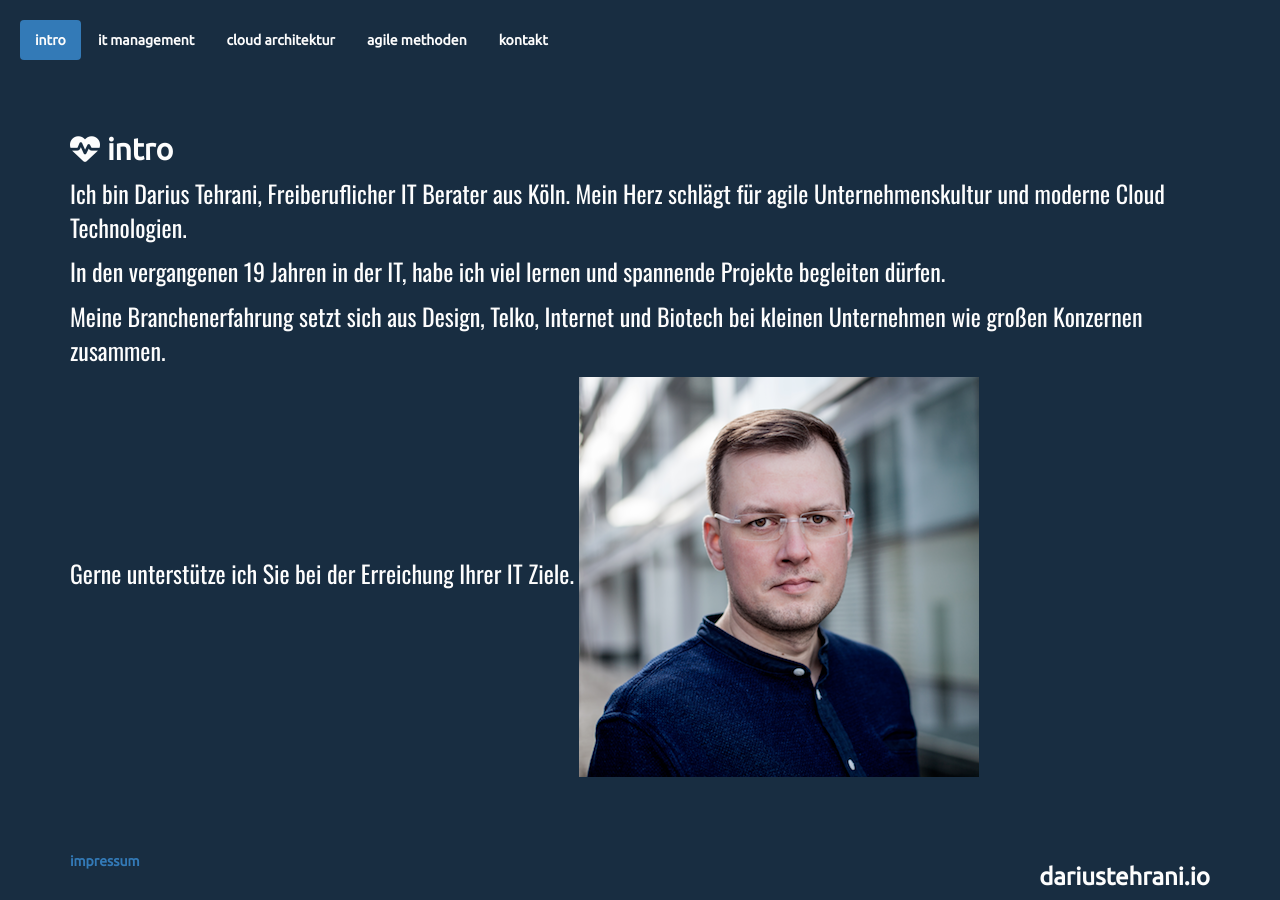
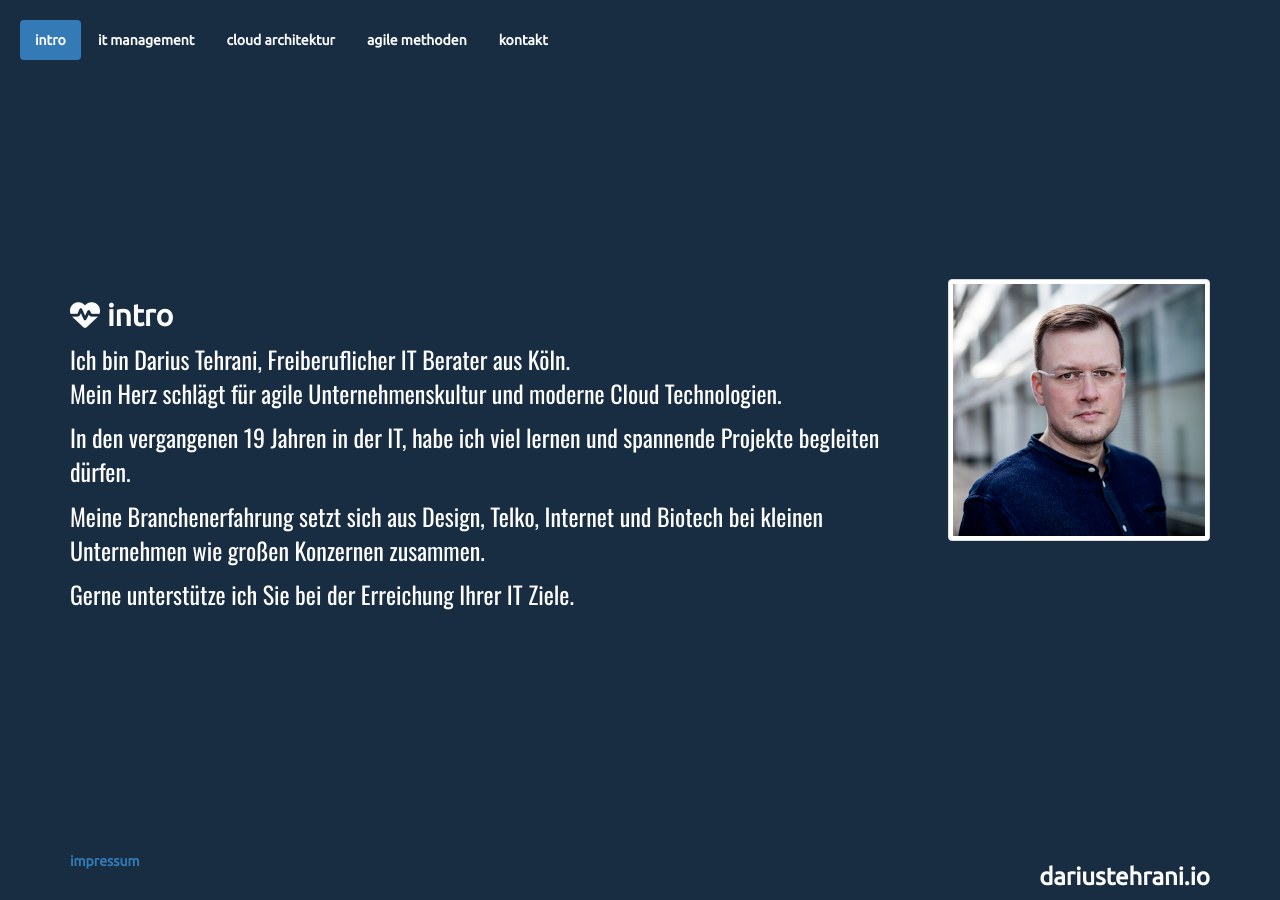
Before and after one commit to datadarius/darius.github.io, a Jekyll site: the page built from index.md, in a window 1280 px wide. Built offline with Jekyll 4.4.1, drawn with Linux system fonts in a browser that asks for light colours; nearby versions of some CDN libraries.

Commit message:
intro img

```diff
--- a/_includes/content/intro.md
+++ b/_includes/content/intro.md
@@ -8,4 +8,3 @@
 Meine Branchenerfahrung setzt sich aus Design, Telko, Internet und Biotech bei kleinen Unternehmen wie großen Konzernen zusammen.
 
 Gerne unterstütze ich Sie bei der Erreichung Ihrer IT Ziele.
-![darius tehrani](../../darius-tehrani-web.png)
--- a/_layouts/index.html
+++ b/_layouts/index.html
@@ -6,6 +6,8 @@
 <div id="pagepiling">
 
   {% for section in page.sections %}
+  {% capture section_content %}{% include content/{{ section.content}} %}{% endcapture %}
+
   <div
       class="section"
       data-anchor="{{ section.anchor }}"
@@ -13,10 +15,20 @@
       data-menu-title="{{ section.menu_title }}">
     <div class="container">
       <div class="row">
-        <div class="col-xs-12">
-          {% capture section_content %}{% include content/{{ section.content}} %}{% endcapture %}
-          {{ section_content | markdownify }}
-        </div>
+
+        {% if forloop.first %}
+          <div class="col-xs-9">
+            {{ section_content | markdownify }}
+          </div>
+          <div class="col-xs-3">
+            <img src="/darius-tehrani-web.png" alt="Darius Tehrani" class="img-responsive img-thumbnail">
+          </div>
+        {% else %}
+          <div class="col-xs-12">
+            {{ section_content | markdownify }}
+          </div>
+        {% endif %}
+
       </div>
     </div>
   </div>
```
